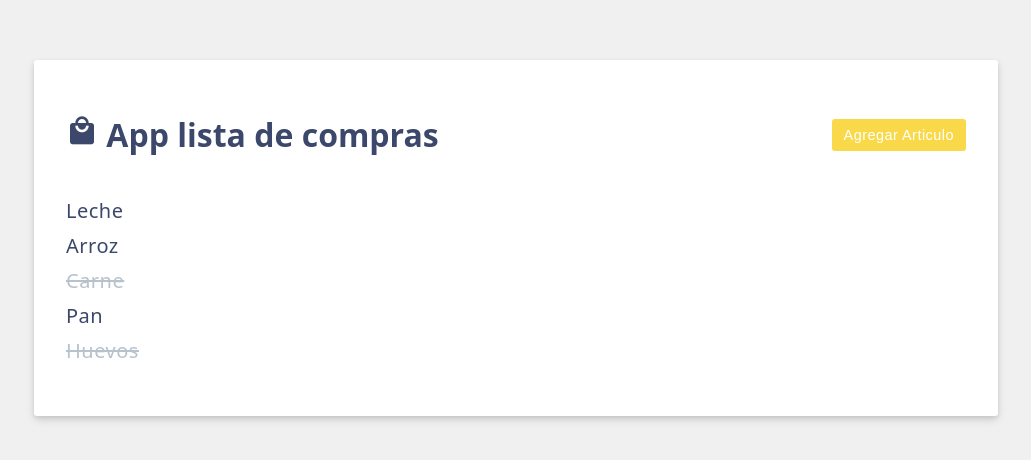
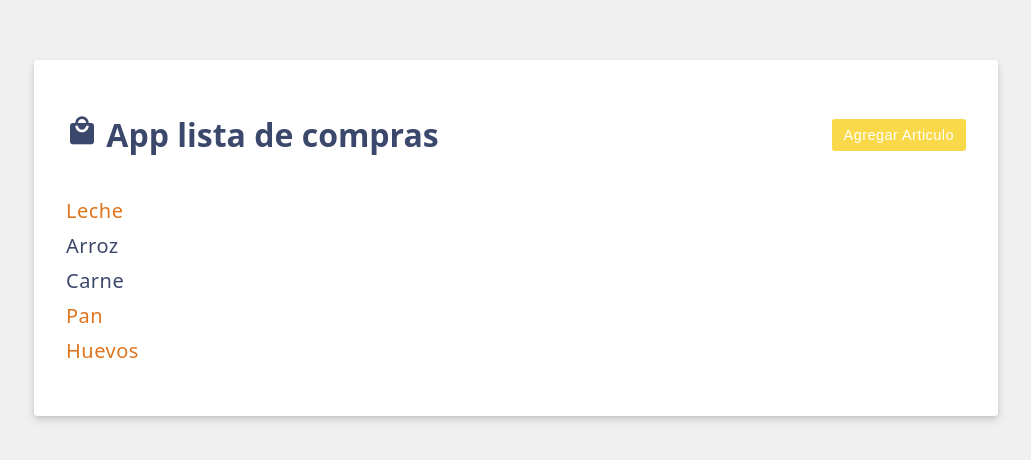
Before and after one commit to GaonaRiveraDiegoGael/VueJs-ShoppingCart, a Vue app: page / in a window 1280 px wide. Shown: the part 162-622 px from the top of the page, without its empty margins (124-1155 px from the left). Built offline with nearby package versions, Linux system fonts and the light colour scheme.

Commit message:
⭐FEAT: Purchased

```diff
--- a/src/App.vue
+++ b/src/App.vue
@@ -15,19 +15,27 @@ const items = ref([
   { id: 3, label: 'Pan', purchased: false, highPriority: true },
   { id: 4, label: 'Huevos', purchased: true, highPriority: true }
 ]);
-const newItem = ref('');
+const togglePurchased = (item) => {
+  item.purchased = !item.purchased
+};
+const newItem =ref('');
 const newItemHighPriority = ref(false)
 // Metodos
 const saveItems = () => {
   // Agrega un nuevo elemento a la lista
   // proveniente de la caja de texto
-  items.value.push({ id: items.value.length, label: newItem.value })
+  items.value.push(
+    { id: items.value.length,
+      label: newItem.value,
+      highPriority: newItemHighPriority.value
+    })
   // Borramos el contenido de la caja de texto
   newItem.value = "";
 };
 const doEdit = (edit) => {
   editing.value = edit;
   newItem.value = "";
+  newItemHighPriority.value = false;
 }
 const editing = ref(false);
 </script>
@@ -64,14 +72,21 @@ const editing = ref(false);
       Agregar Articulo
     </button>
   </form>
-  <!-- Entrega de lista -->
   <ul>
-    <li v-for="{ id, label, purchased, highPriority } in items"
-    class="{priority: highPriority, strikeout:purchased}"
-    :class="{strikeout:purchased}"
+    <li
+    v-for="({ id, label, purchased, highPriority }, index) in items"
+    @click="togglePurchased(items[index])"
+    :class="{priority: highPriority, strickeout:purchased}"
     v-bind:key="id">
     {{ label }}</li>
   </ul>
+  <!-- <ul>
+    <li
+    v-for="({ id, label, purchased, highPriority } , index) in items"
+    :class="[purchased ? 'strikeout' : '', highPriority ? 'priority' :'']"
+    v-bind:key="id">
+    🍔{{ label }}</li>
+  </ul>  -->
   <!-- Mensaje condicional -->
   <p v-if="items.length === 0">🥀 No hay elementos en la lista 🥀</p>
 </template>
```
